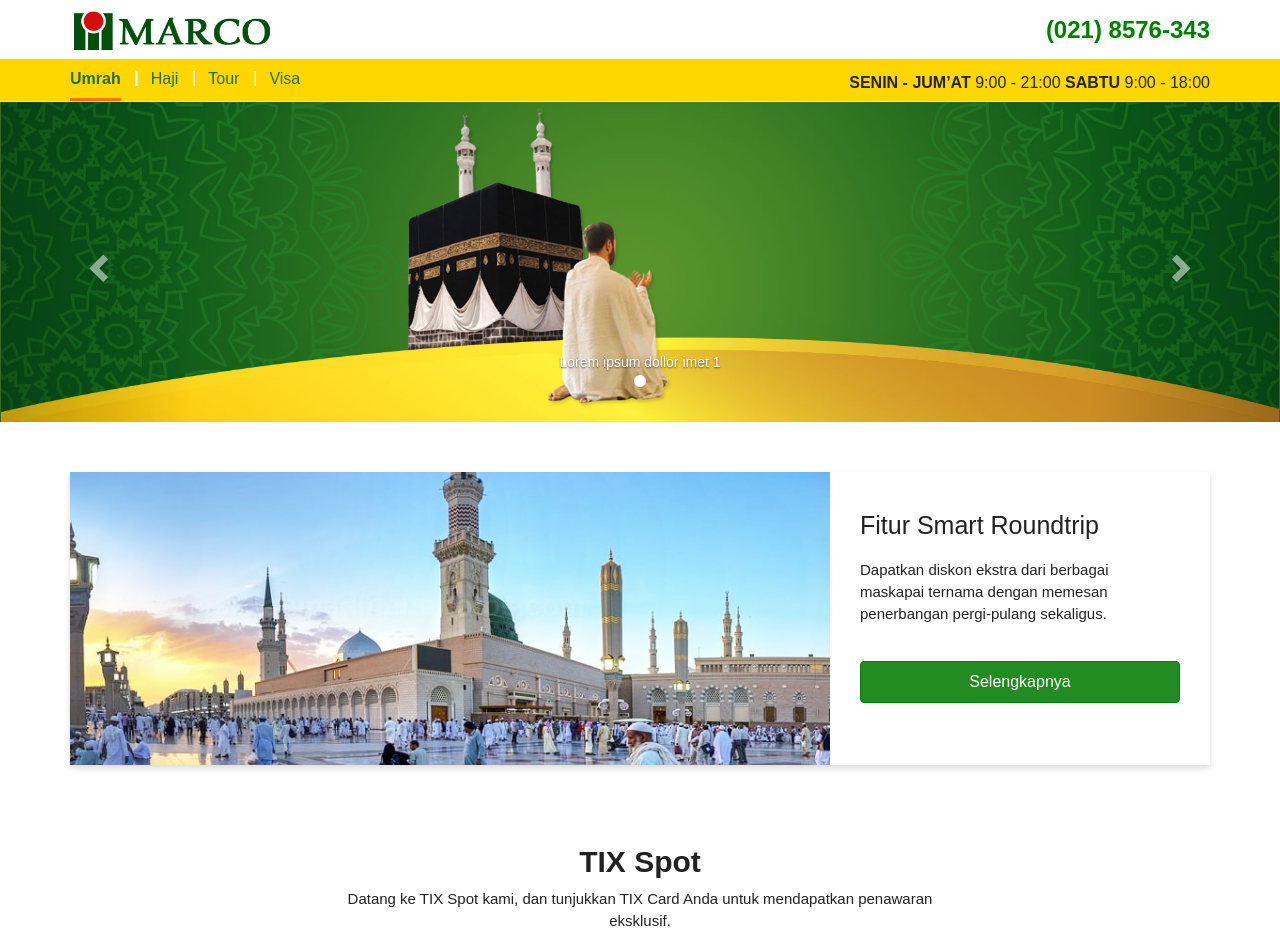
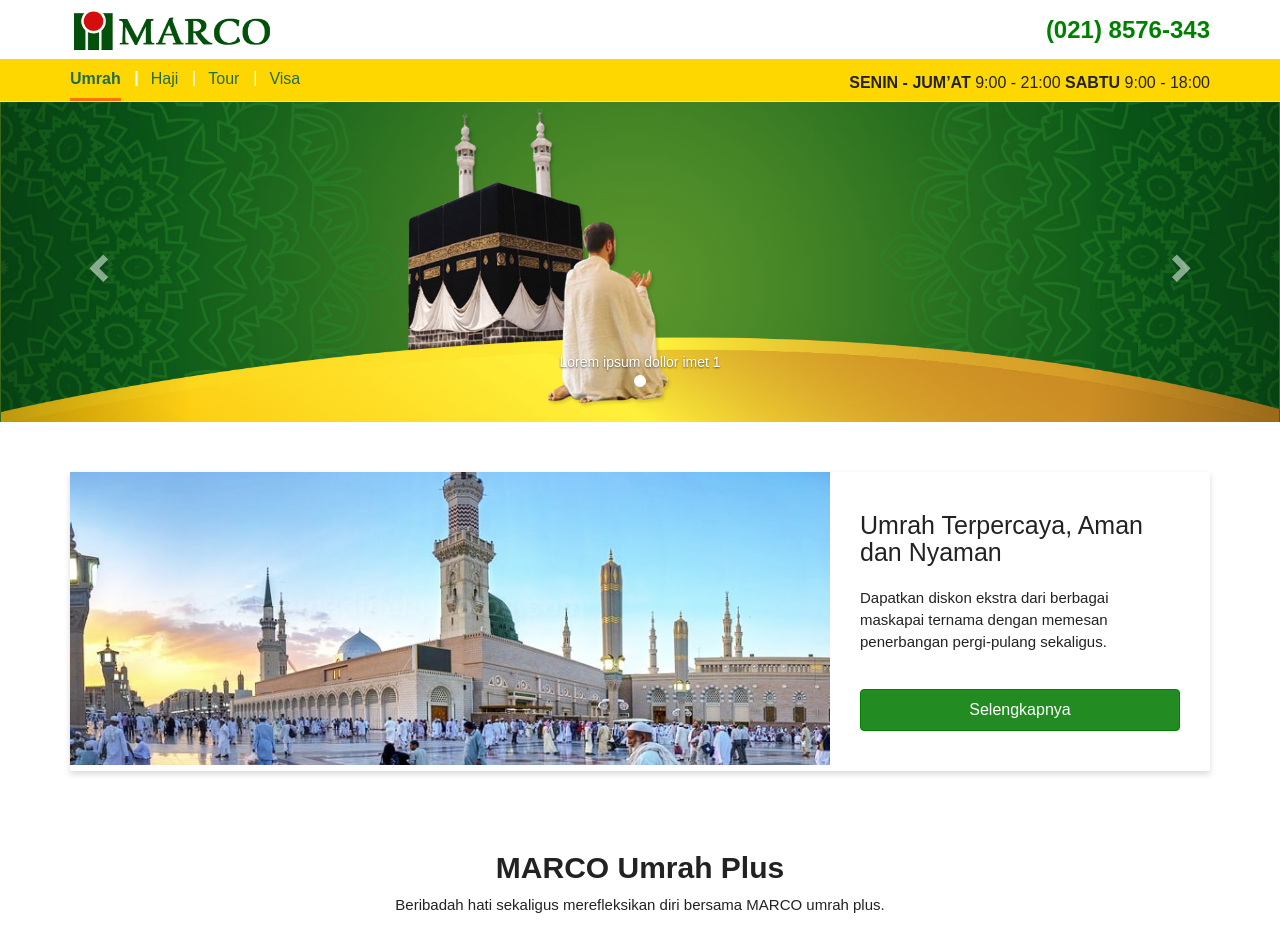
Before and after one commit to kemtol/marco, a Jekyll site: the page built from index.html, in a window 1280 px wide and 1400 px high, cut to the strip 0-932 px from the top of the window. Built offline with Jekyll 4.4.1, drawn with Linux system fonts in a browser that asks for light colours; nearby versions of some CDN libraries; some web fonts are replaced; library files that are not in the unit come from our copies; some of the changed text lies outside the part shown.

Commit message:
Update default.html

```diff
--- a/_layouts/default.html
+++ b/_layouts/default.html
@@ -110,20 +110,56 @@
         <div class="row home-last-feature">
     		<div class="col-xs-12 col-md-8 area-picture js-auto-adjust-height" style="background-image: url({{site.baseurl}}/images/main-promo.jpg);height: 293px;background-position: center center;background-size: cover;"></div>
 		<div class="col-xs-12 col-md-4 area-text">
-			<p class="fitur-hotel-txt">Fitur Smart Roundtrip</p>
+			<p class="fitur-hotel-txt">Umrah Terpercaya, Aman dan Nyaman</p>
 			<p>Dapatkan diskon ekstra dari berbagai maskapai ternama dengan memesan penerbangan pergi-pulang sekaligus.</p>
 			<a href="https://www.tiket.com/smart-roundtrip" class="button-primary" target="_blank">Selengkapnya</a>
 		</div>
 	</div>
 
         <div class="tix-point-highlight">
-            <h2>TIX Spot</h2>
-            <p>Datang ke TIX Spot kami, dan tunjukkan TIX Card Anda untuk mendapatkan penawaran eksklusif.</p>
+            <h2>MARCO Umrah Plus</h2>
+            <p>Beribadah hati sekaligus merefleksikan diri bersama MARCO umrah plus.</p>
             <div class="row">
                 <div class="col-xs-6 col-md-3">
                     <div class="point-item">
+                        <a href="">
+                            <img src="{{site.baseurl}}/images/paket-umrah/home/paket-umrah-alexandria.jpg">
+                            <h4>Umrah Plus Alexandria</h4>
+                            <h3>Rp 32.940.000</h3>
+                        </a>
+                    </div>
+                </div>
+                <div class="col-xs-6 col-md-3">
+                    <div class="point-item">
+                        <a href="">
+                            <img src="{{site.baseurl}}/images/paket-umrah/home/paket-umrah-turki.jpg">
+                            <h4>Umrah Plus Turki</h4>
+                            <h3>Rp 34.400.000</h3>
+                        </a>
+                    </div>
+                </div>
+                <div class="col-xs-6 col-md-3">
+                    <div class="point-item">
+                        <a href="">
+                            <img src="{{site.baseurl}}/images/paket-umrah/home/paket-umrah-turki.jpg">
+                            <h4>Umrah Plus Yordania</h4>
+                            <h3>Rp 41.600.000</h3>
+                        </a>
+                    </div>
+                </div>
+                <div class="col-xs-6 col-md-3">
+                    <div class="point-item">
+                        <a href="">
+                            <img src="{{site.baseurl}}/images/paket-umrah/home/paket-umrah-maroko.jpg">
+                            <h4>Umrah Plus Maroko</h4>
+                            <h3>Rp 35.200.000</h3>
+                        </a>
+                    </div>
+                </div>
+		<div class="col-xs-6 col-md-3">
+                    <div class="point-item">
                         <a href="https://www.tiket.com/tix/merchant/78">
-                            <img src="https://cdn02.tiket.photos/img/tix_promo/l/o/tix_promo-loyalty_wild_grass_mei2018_content_promo_322x215px.jpg" alt="Wild Grass">
+                            <img src="" alt="Wild Grass">
                             <h4>Wild Grass</h4>
                             <h3>Diskon 20%</h3>
                         </a>
@@ -132,7 +168,7 @@
                 <div class="col-xs-6 col-md-3">
                     <div class="point-item">
                         <a href="https://www.tiket.com/tix/merchant/77">
-                            <img src="https://cdn02.tiket.photos/img/tix_promo/l/o/tix_promo-loyalty_wrapping_bag_angkasapura_apr2018_content_promo_322x215px.jpg" alt="APLogistics">
+                            <img src="" alt="APLogistics">
                             <h4>APLogistics</h4>
                             <h3>Free Wrapping</h3>
                         </a>
@@ -141,7 +177,7 @@
                 <div class="col-xs-6 col-md-3">
                     <div class="point-item">
                         <a href="https://www.tiket.com/tix/merchant/69">
-                            <img src="https://cdn02.tiket.photos/img/tix_promo/l/o/tix_promo-loyalty_krispy_kreme_apr2018_content_promo_322x215px.jpg" alt="Krispy Kreme">
+                            <img src="" alt="Krispy Kreme">
                             <h4>Krispy Kreme</h4>
                             <h3>Get Free Food and Drink</h3>
                         </a>
@@ -150,7 +186,7 @@
                 <div class="col-xs-6 col-md-3">
                     <div class="point-item">
                         <a href="https://www.tiket.com/tix/merchant/68">
-                            <img src="https://cdn02.tiket.photos/img/tix_promo/p/r/tix_promo-promo_loyalty-maxcoffee_update-template-rebranding_nov2017_322x215px.jpg" alt="MAXX COFFEE">
+                            <img src="" alt="MAXX COFFEE">
                             <h4>MAXX COFFEE</h4>
                             <h3>Free Food and Drink</h3>
                         </a>
```
